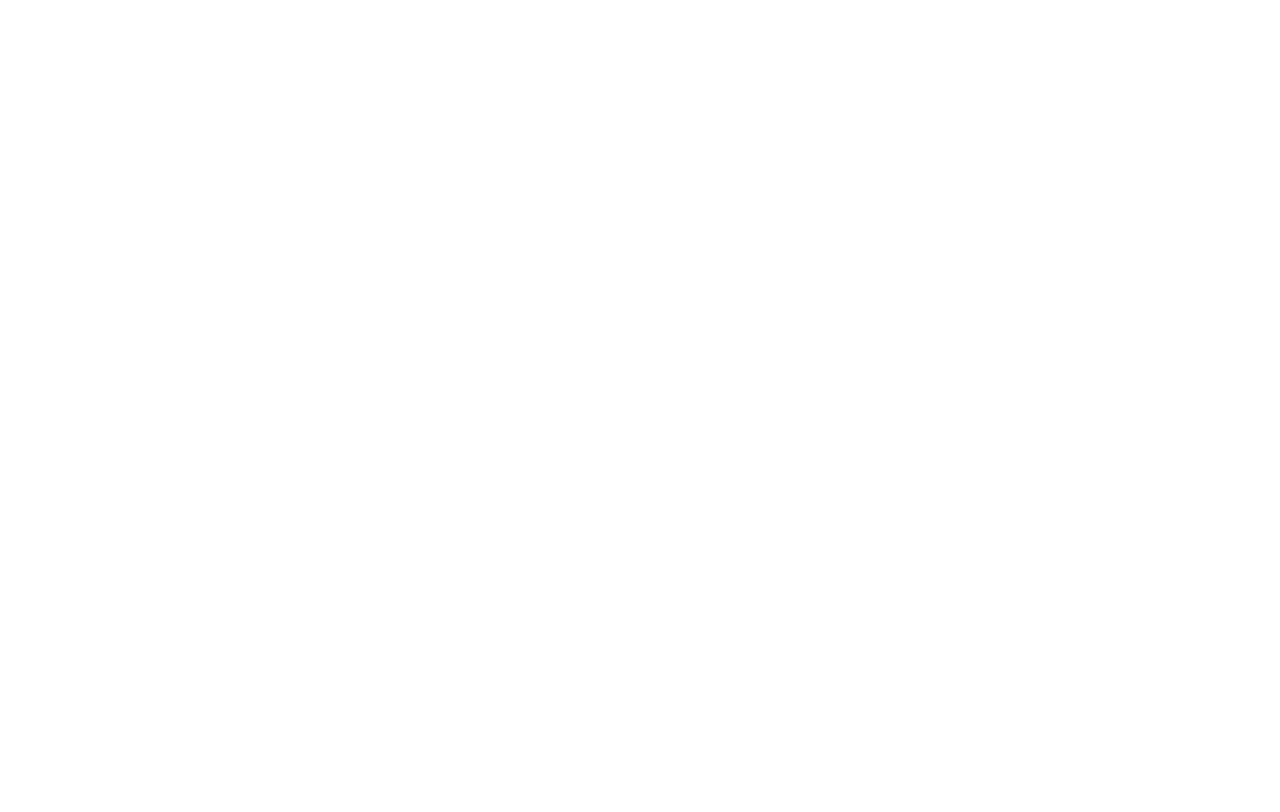
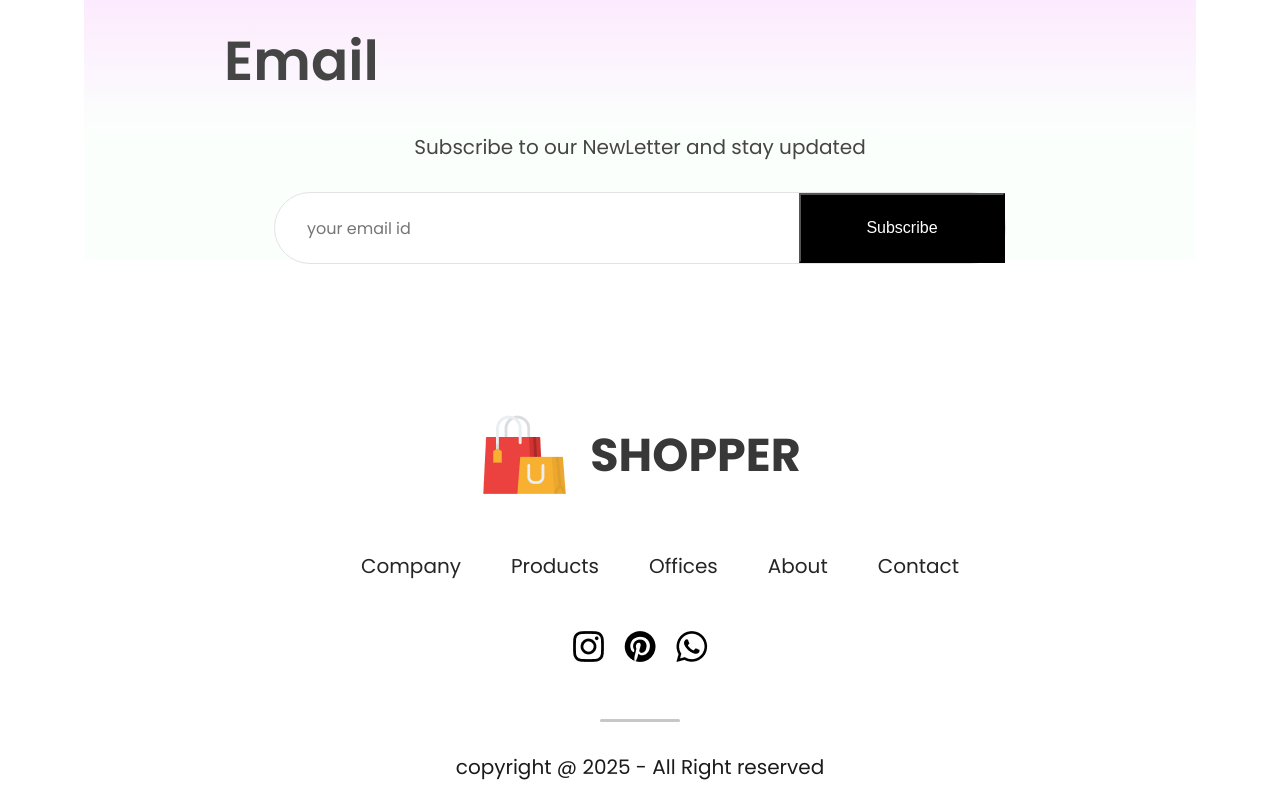
Before and after one commit to ashish-37-ui/E-commerce, a React (Create React App) app: page / in a window 1280 px wide. Shown: the part 3826-4638 px from the top of the page. Before the commit the page ends 3660 px from the top, so only its background shows below. Built offline with nearby package versions, Linux system fonts and the light colour scheme; the HTML template or start-up script is replaced by a standard one.

Commit message:
Added new collection & footer in the app

```diff
--- a/src/App.js
+++ b/src/App.js
@@ -6,6 +6,7 @@
 import Product from './Pages/Product';
 import Cart from './Pages/Cart';
 import LoginSignUp from './Pages/LoginSignUp';
+import Footer from './Components/Footer/Footer';
 
 function App() {
   return (
@@ -34,6 +35,7 @@
 
 
       </Routes>
+      <Footer />
 
       </BrowserRouter>
 
--- /dev/null
+++ b/src/Components/Footer/Footer.css
@@ -0,0 +1,62 @@
+.footer {
+    display: flex;
+    flex-direction: column;
+    justify-content: center;
+    align-items: center;
+    gap: 50px;
+}
+
+.footer-logo {
+    display: flex;
+    align-items: center;
+    gap: 20px;
+}
+
+.footer-logo p {
+    color: #383838;
+    font-size: 46px;
+    font-weight: 700;
+}
+
+.footer-links {
+    display: flex;
+    list-style: none;
+    gap: 50px;
+    color: #252525;
+    font-size: 20px;
+}
+
+.footer-links li {
+    cursor: pointer;
+}
+
+.footer-social-icon {
+    display: flex;
+    gap :20px;
+}
+
+.footer-icon-container {
+    padding: 10px;
+    padding-bottom: 6px;
+    background: #fbfbfb;
+    border: 1px solid #ebebeb;
+}
+
+.footer-copyright {
+    display: flex;
+    flex-direction: column;
+    align-items: center;
+    gap: 30px;
+    /* width: 100px; */
+    margin-bottom: 30px;
+    color: #1a1a1a;
+    font-size: 20px;
+}
+
+.footer-copyright hr {
+    width: 80px;
+    border: none;
+    border-radius: 10px;
+    height: 3px;
+    background: #c7c7c7;
+}
--- /dev/null
+++ b/src/Components/Footer/Footer.jsx
@@ -0,0 +1,44 @@
+import React from 'react'
+import "./Footer.css"
+import footer_logo from "../Assets/logo_big.png"
+import instagram_icon from "../Assets/instagram_icon.png"
+import pinterest_icon from "../Assets/pintester_icon.png"
+import whatsapp_icon from "../Assets/whatsapp_icon.png"
+
+const Footer = () => {
+  return (
+    <div className='footer'>
+        <div className='footer-logo'>
+            <img src={footer_logo} alt='' />
+            <p>SHOPPER</p>
+        </div>
+        <ul className='footer-links'>
+            <li>Company</li>
+            <li>Products</li>
+            <li>Offices</li>
+            <li>About</li>
+            <li>Contact</li>
+
+
+        </ul>
+        <div className='footer-social-icon'>
+            <div className='footer-icons-container'>
+                <img src={instagram_icon} alt='' />
+            </div>
+            <div className='footer-icons-container'>
+                <img src={pinterest_icon} alt='' />
+            </div>
+            <div className='footer-icons-container'>
+                <img src={whatsapp_icon} alt='' />
+            </div>
+        </div>
+        <div className='footer-copyright'>
+            <hr />
+            <p>copyright @ 2025 - All Right reserved</p>
+        </div>
+
+    </div>
+  )
+}
+
+export default Footer
--- a/src/Components/Hero/Hero.css
+++ b/src/Components/Hero/Hero.css
@@ -57,3 +57,8 @@
     align-items: center;
     justify-content: center;
 }
+
+.hero-right img {
+    /* width: 100%; */
+    height: 590px;
+}
--- a/src/Components/NewCollections/NewCollections.css
+++ b/src/Components/NewCollections/NewCollections.css
@@ -3,7 +3,7 @@
     flex-direction: column;
     align-items: center;
     gap: 10px;
-    height: 90vh;
+    margin-bottom: 100px;
 }
 
 .new-collections h1 {
--- /dev/null
+++ b/src/Components/Newsletter/NewsLetter.css
@@ -0,0 +1,55 @@
+.newsLetter {
+    width: 65%;
+    height: 40vh;
+    display: flex;
+    flex-direction: column;
+    align-items: center;
+    justify-content: center;
+    margin: auto;
+    padding: 0px 140px;
+    margin-bottom: 150px;
+    background: linear-gradient(180deg, #fde1ff 0%, #e1ffea22 60%);
+    gap: 30px;
+}
+
+.newsLetter h1 {
+    color: #454545;
+    font-size: 55px;
+    font-weight: 600;
+}
+
+.newsLetter p {
+    color: #454545;
+    font-size: 20px;
+}
+
+.newsLetter div {
+    display: flex;
+    align-items: center;
+    justify-content: space-between;
+    background: white;
+    width: 730px;
+    height: 70px;
+    border-radius: 80px;
+    border: 1px solid #e3e3e3;
+}
+
+.newsLetter input {
+    width: 500px;
+    margin-left: 30px;
+    border: none;
+    outline: none;
+    color: #616161;
+    font-family: poppins;
+    font-size: 16px;
+}
+
+.newsLetter div button {
+    width: 210px;
+    height: 70px;
+    /* border-radius: 80%; */
+    background: black;
+    color: white;
+    font-size: 16px;
+    cursor: pointer;
+}
--- /dev/null
+++ b/src/Components/Newsletter/NewsLetter.jsx
@@ -0,0 +1,17 @@
+import React from 'react'
+import "./NewsLetter.css"
+
+const NewsLetter = () => {
+  return (
+    <div className='newsLetter'>
+        <h1>Get Exclusive Offers on Your Email</h1>
+        <p>Subscribe to our NewLetter and stay updated</p>
+      <div>
+        <input type='email' placeholder='your email id'/>
+        <button>Subscribe</button>
+      </div>
+    </div>
+  )
+}
+
+export default NewsLetter
--- a/src/Pages/Shop.jsx
+++ b/src/Pages/Shop.jsx
@@ -3,6 +3,7 @@
 import Popular from '../Components/Popular/Popular'
 import Offers from '../Components/Offers/Offers'
 import NewCollections from '../Components/NewCollections/NewCollections'
+import NewsLetter from '../Components/Newsletter/NewsLetter'
 
 const Shop = () => {
   return (
@@ -11,6 +12,7 @@
       <Popular />
       <Offers />
       <NewCollections />
+      <NewsLetter />
     </div>
   )
 }
```
Also changed, not shown: src/Context/ShopContext.jsx (added).
